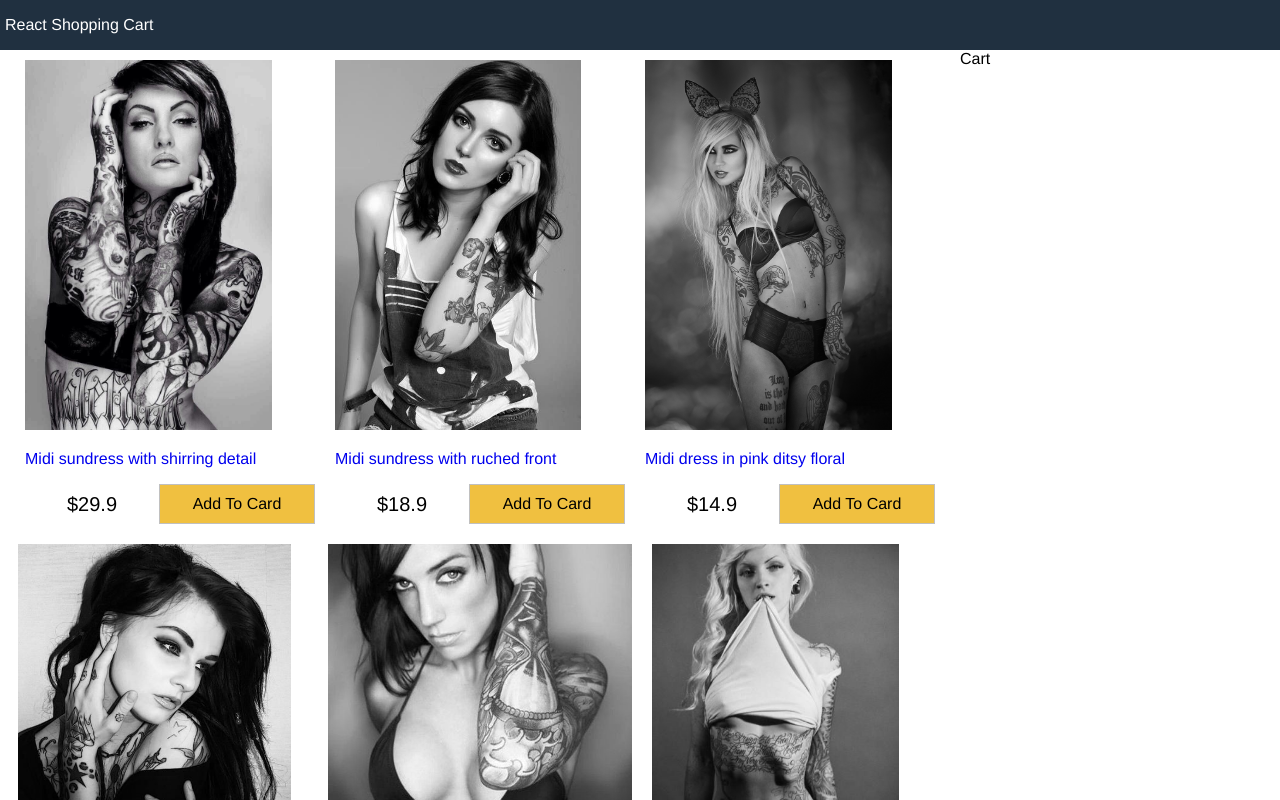
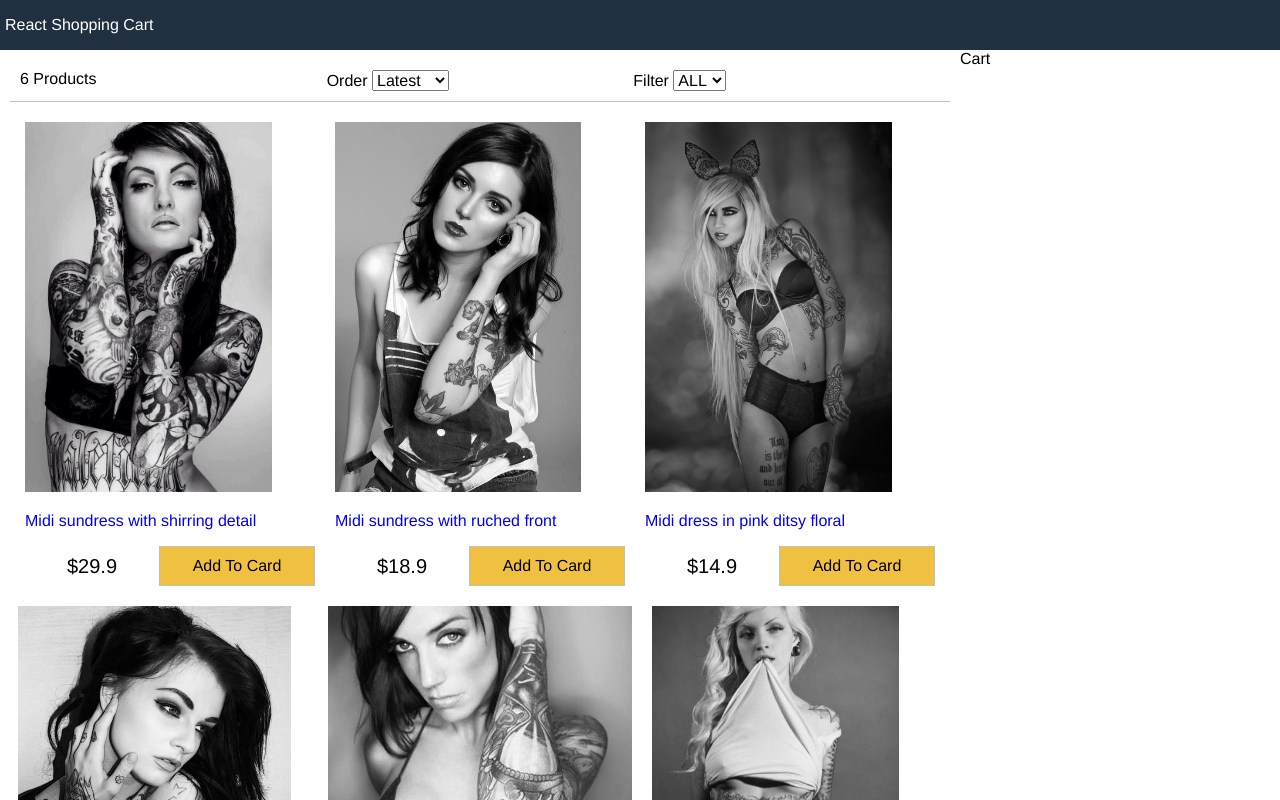
Before and after one commit to tampert/react-shopping-cart, a React (Create React App) app: page / in a window 1280 px wide. Shown: the top 800 px of the page. Built offline with nearby package versions, Linux system fonts and the light colour scheme.

Commit message:
filter component

```diff
--- a/src/App.js
+++ b/src/App.js
@@ -1,6 +1,7 @@
 import React from "react"
 import data from "./data.json"
 import Products from "./components/Products"
+import Filter from "./components/Filter";
 
 class App extends React.Component {
   constructor(){
@@ -9,6 +10,33 @@
       products:data.products,
       size:"",
       sort:""
+    }
+  }
+
+  sortProducts = (event) => {
+    console.log(event.target.value)
+    const sort = event.target.value
+    this.setState((state) => ({
+      sort: sort,
+      products: this.state.products.slice().sort((a,b)=>
+        sort === "lowest"?
+        ((a.price > b.price)? 1:-1):
+        sort === "highest"?
+        ((a.price < b.price)? 1:-1):
+        ((a._id < b._id)? 1:-1)
+      )
+    }))
+  }
+
+  filterProducts = (event) =>{
+    console.log(event.target.value)
+    if(event.target.value===""){
+      this.setState({size:event.target.value, products:data.products})
+    }else{
+      this.setState({
+        size:event.target.value,
+        products:data.products.filter(product =>product.availableSizes.indexOf(event.target.value)>=0)
+      })
     }
   }
 
@@ -21,6 +49,12 @@
       <main>
         <div className="content">
           <div className="main">
+            <Filter count={this.state.products.length}
+            size={this.state.size}
+            sort={this.state.sort}
+            filterProducts={this.filterProducts}
+            sortProducts={this.sortProducts}>
+            </Filter>
             <Products products={this.state.products}></Products>
           </div>
           <div className="sidebar">Cart</div>
--- /dev/null
+++ b/src/components/Filter.js
@@ -0,0 +1,32 @@
+import React, { Component } from 'react'
+
+export default class Filter extends Component {
+    render() {
+        return (
+            <div className="filter">
+                <div className="filter-result">{this.props.count} Products</div>
+                <div className="filter-sort">
+                    Order{" "}
+                    <select value={this.props.sort} onChange={this.props.sortProducts}>
+                        <option>Latest</option>
+                        <option value="lowest">Lowest</option>
+                        <option value="highest">Highest</option>
+                    </select>
+                </div>
+                <div className="filter-size">
+                    Filter{" "}
+                    <select value={this.props.size} onChange={this.props.filterProducts}>
+                        <option value="">ALL</option>
+                        <option value="XS">XS</option>
+                        <option value="S">S</option>
+                        <option value="M">M</option>
+                        <option value="L">L</option>
+                        <option value="X">X</option>
+                        <option value="XL">XL</option>
+                        <option value="XXL">XXL</option>
+                    </select>
+                </div>
+            </div>
+        )
+    }
+}
--- a/src/index.css
+++ b/src/index.css
@@ -124,3 +124,16 @@
 .button.primary{
   background-color: #f0c040;
 }
+
+/* Filter */
+.filter{
+  display:flex;
+  justify-content:space-between;
+  padding: 1rem;
+  margin:1rem;
+  border-bottom:0.1rem #c0c0c0 solid;
+}
+
+.filter div {
+  flex: 1;
+}
```
Also changed, not shown: 1 other file (tests, documents, lock files or other folders).
